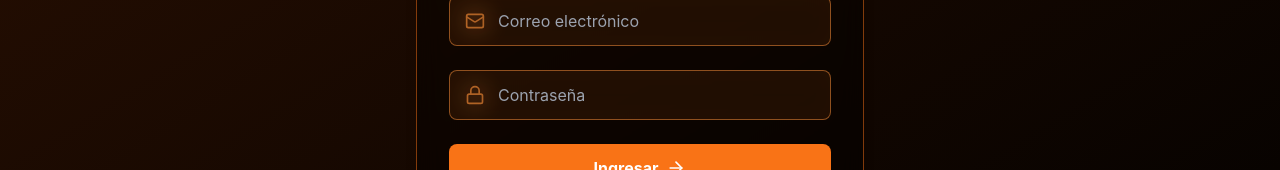
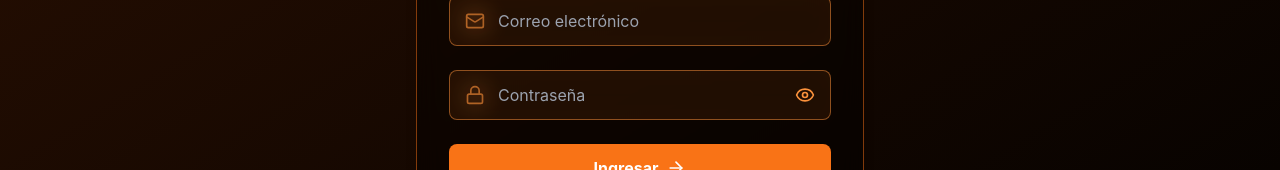
Before and after one commit to ingemateo30/smsjelcom, a React (Create React App) app in the folder frontend/: page /login in a window 1280 px wide. Shown: the part 332-502 px from the top of the page. Built offline with nearby package versions, Linux system fonts and the light colour scheme.

Commit message:
validacion de estados de cuenta usuario

```diff
--- a/frontend/src/pages/Login.js
+++ b/frontend/src/pages/Login.js
@@ -2,13 +2,14 @@ import { useState } from "react";
 import { useNavigate } from "react-router-dom";
 import { Link } from "react-router-dom";
 import { login } from "../services/authService"; // Importamos la función de login
-import { Mail, Lock, ArrowRight, AlertCircle } from "lucide-react";
+import { Mail, Lock, ArrowRight, AlertCircle, Eye, EyeOff } from "lucide-react";
 
 const Login = () => {
   const [email, setEmail] = useState("");
   const [password, setPassword] = useState("");
   const [error, setError] = useState("");
   const [isLoading, setIsLoading] = useState(false);
+  const [showPassword, setShowPassword] = useState(false);
   const navigate = useNavigate();
 
   const handleLogin = async (e) => {
@@ -20,12 +21,18 @@ const Login = () => {
       const response = await login(email.trim(), password.trim());
 
       if (response.token) {
-        localStorage.setItem("token", response.token);
-        localStorage.setItem("role", response.role); // Guardamos el rol
+        if (response.estado !== "activo") {
+          setError("Tu cuenta está desactivada. Contacta con el administrador.");
+          setIsLoading(false);
+          return;
+        }
+
+        sessionStorage.setItem("token", response.token); // Usar sessionStorage por seguridad
+        sessionStorage.setItem("role", response.role); // Guardamos el rol
 
         navigate("/dashboard"); // Redirigir si el login es exitoso
       } else {
-        setError(response.error || "Credenciales inválidas"); // Manejo de error
+        setError(response.error || "Credenciales inválidas");
       }
     } catch (err) {
       setError("Error al conectar con el servidor");
@@ -65,17 +72,24 @@ const Login = () => {
             />
           </div>
 
-          {/* Input Contraseña */}
+          {/* Input Contraseña con visibilidad */}
           <div className="relative">
             <Lock className="absolute left-4 top-1/2 transform -translate-y-1/2 text-orange-400 w-5 h-5" />
             <input
-              type="password"
+              type={showPassword ? "text" : "password"}
               placeholder="Contraseña"
               value={password}
               onChange={(e) => setPassword(e.target.value)}
               required
-              className="w-full pl-12 pr-4 py-3 bg-orange-500/10 backdrop-blur-md border border-orange-400/50 rounded-lg text-white placeholder-gray-400 focus:outline-none focus:ring-2 focus:ring-orange-500"
+              className="w-full pl-12 pr-12 py-3 bg-orange-500/10 backdrop-blur-md border border-orange-400/50 rounded-lg text-white placeholder-gray-400 focus:outline-none focus:ring-2 focus:ring-orange-500"
             />
+            <button
+              type="button"
+              className="absolute right-4 top-1/2 transform -translate-y-1/2 text-orange-400"
+              onClick={() => setShowPassword(!showPassword)}
+            >
+              {showPassword ? <EyeOff className="w-5 h-5" /> : <Eye className="w-5 h-5" />}
+            </button>
           </div>
 
           {/* Botón de Login */}
@@ -114,7 +128,6 @@ const Login = () => {
               ¿Olvidaste tu contraseña?
             </Link>
           </div>
-
         </form>
       </div>
     </div>
--- a/frontend/src/services/authService.js
+++ b/frontend/src/services/authService.js
@@ -11,6 +11,7 @@ export const login = async (email, password) => {
     if (response.data.token) {
       localStorage.setItem("token", response.data.token);
       localStorage.setItem("rol", response.data.rol);
+      localStorage.setItem("estado", response.data.estado);
     }
 
     return response.data;
```
Also changed, not shown: 2 other files (tests, documents, lock files or other folders). Lines whose indentation alone changed are shown as unchanged.
